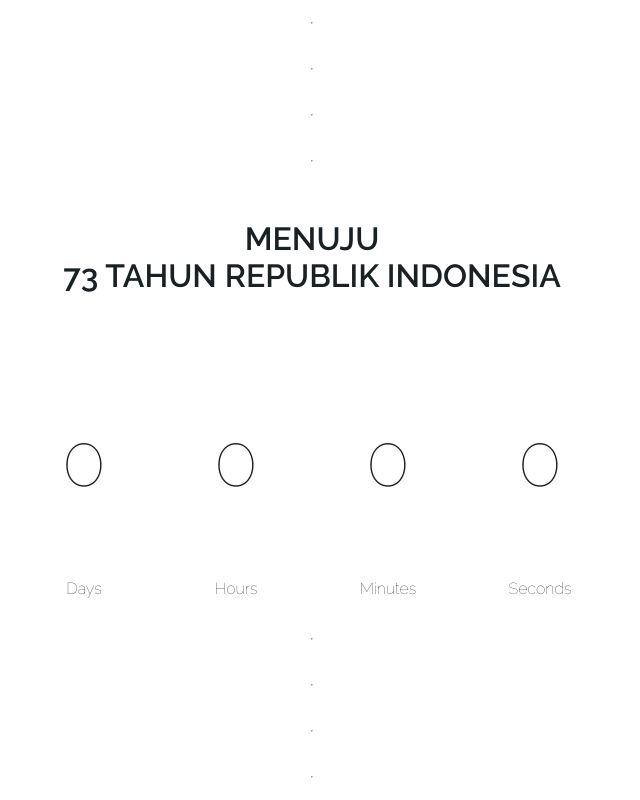
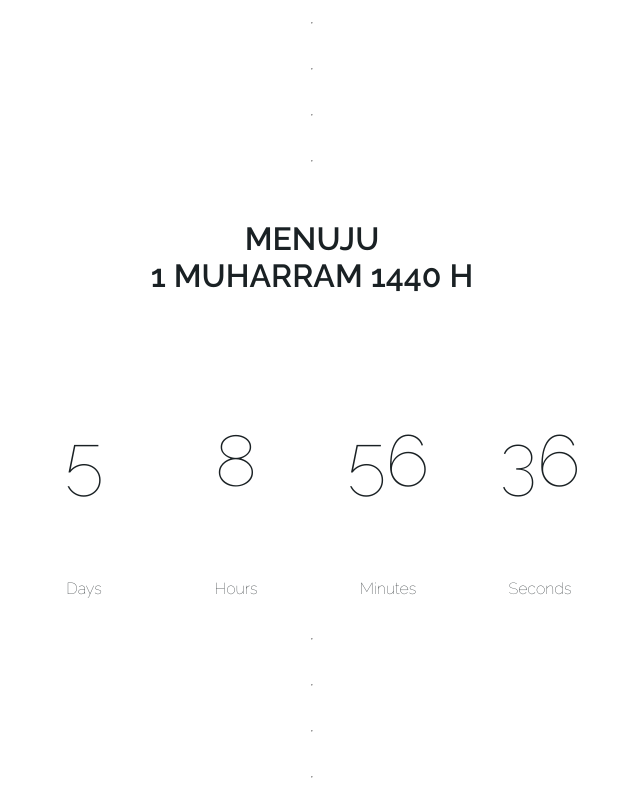
Before and after one commit to mmdiyul/countdown, a plain HTML site: page index.html in a window 1280 px wide. Shown: the whole page, without its empty margins (328-968 px from the left). Drawn offline with Linux system fonts and the light colour scheme.

Commit message:
Menuju 1 Muharram 1440 H

```diff
--- a/assets/js/countdown.js
+++ b/assets/js/countdown.js
@@ -1,5 +1,5 @@
 // Tanggal dan waktu akhir countdown
-var countDownDate = new Date("Aug 17, 2018 10:00:00").getTime();
+var countDownDate = new Date("Sep 11, 2018 18:00:00").getTime();
 
 // Update setiap 1 detik
 var countdownfunction = setInterval(function() {
--- a/index.html
+++ b/index.html
@@ -13,7 +13,7 @@
   <h1>
     MENUJU
     <br>
-    73 TAHUN REPUBLIK INDONESIA
+    1 MUHARRAM 1440 H
   </h1>
   <table>
     <tr style="font-size: 72px;">
```
